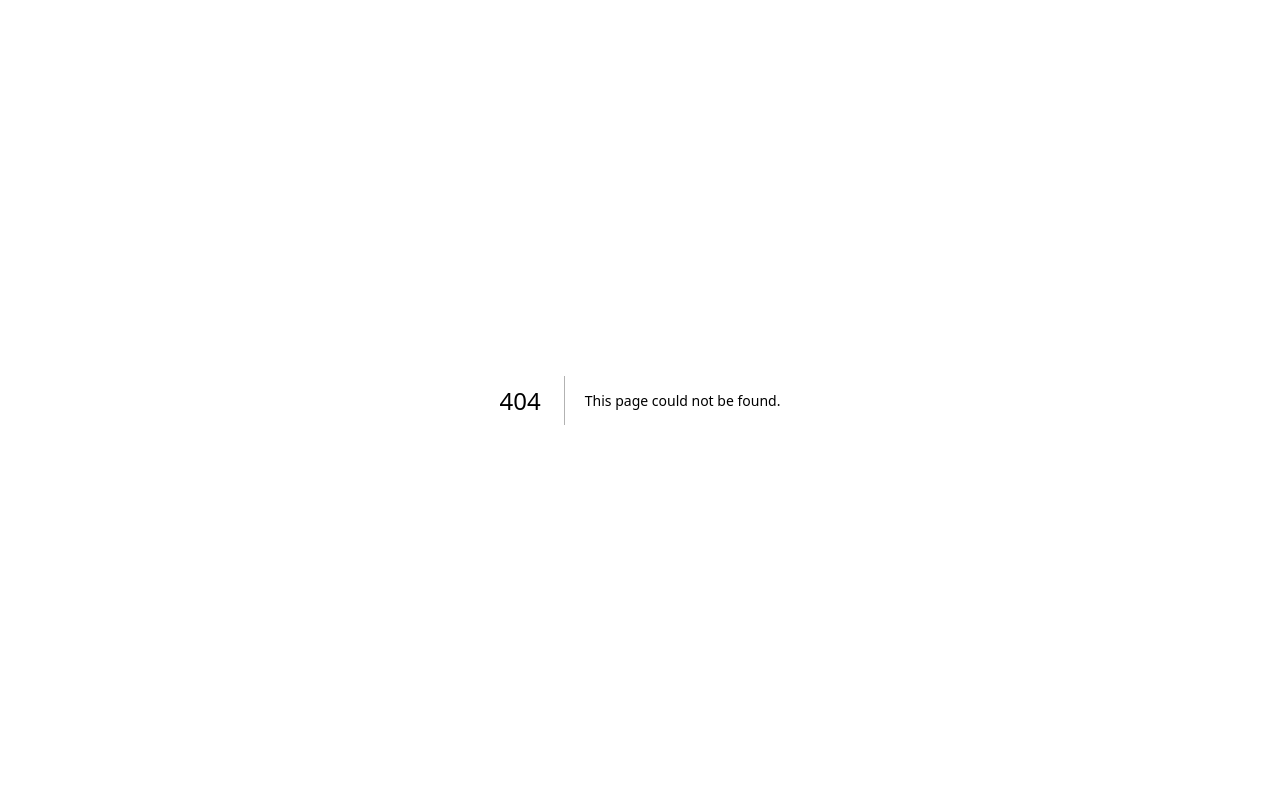
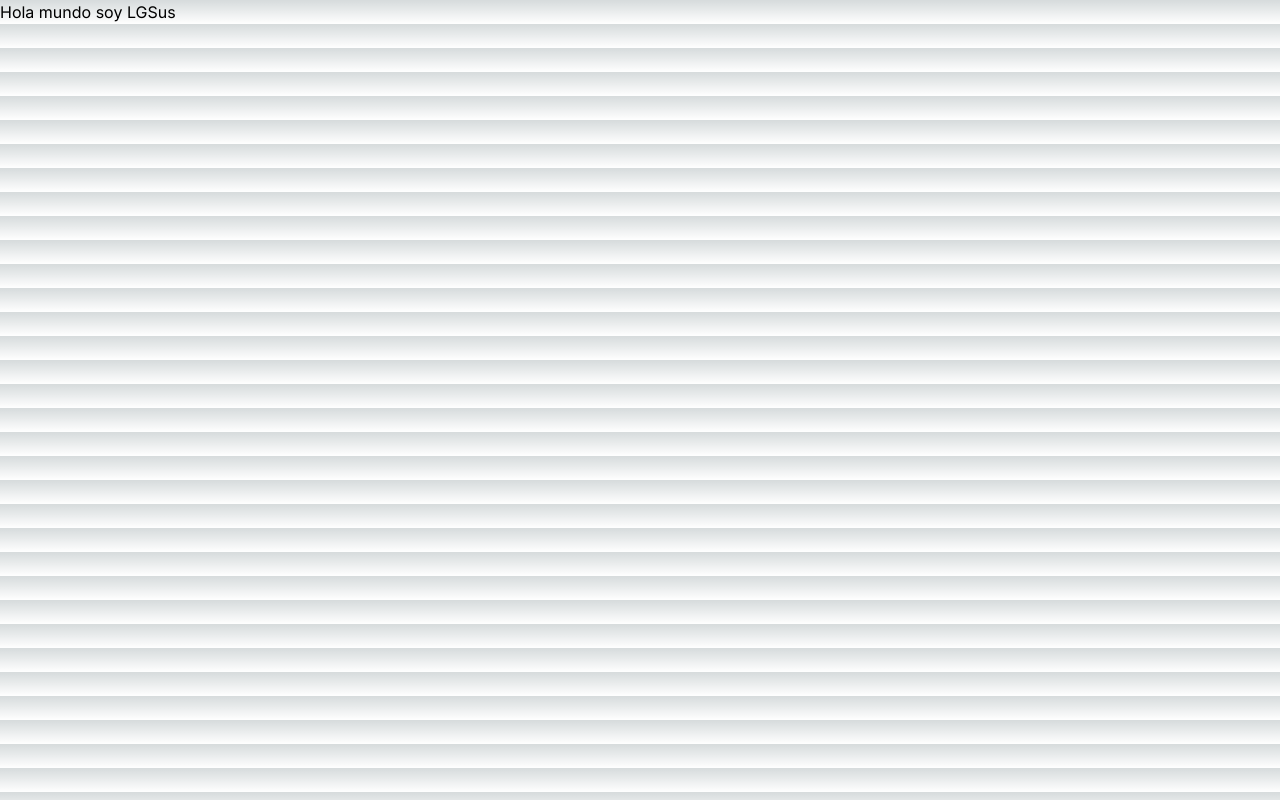
Before and after one commit to ElYizuz123/repositorio_pagina_web_react, a Next.js app: page /LGsus in a window 1280 px wide. Before the commit this address had no page. Built offline with nearby package versions, Linux system fonts and the light colour scheme.

Commit message:
First commit

```diff
--- /dev/null
+++ b/src/app/LGsus/page.js
@@ -0,0 +1,12 @@
+import React from 'react'
+
+const pagina_lgsus = () => {
+  return (
+    <div>
+        <title>PÁGINA DEL HOLA MUNDO</title>
+        <h1>Hola mundo soy LGSus</h1>
+    </div>
+  )
+}
+
+export default pagina_lgsus
```
